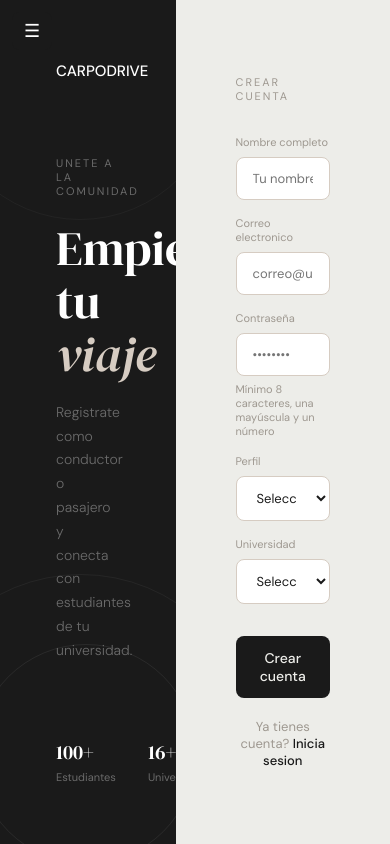
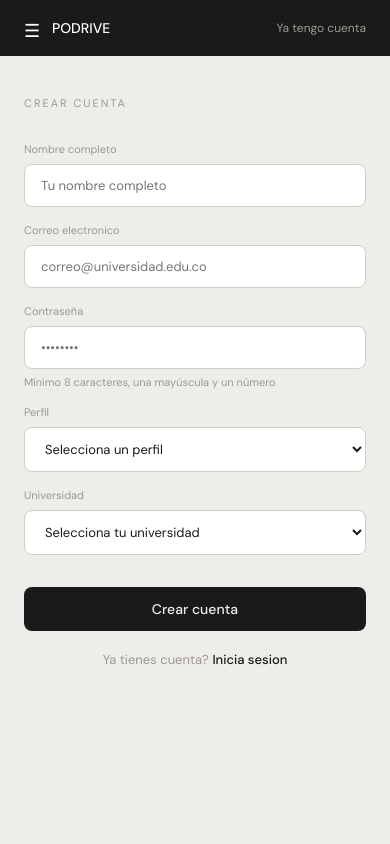
Before and after one commit to carolinapoli1036/Proyecto, a Next.js app: page /register in a window 390 px wide. Built offline with nearby package versions, Linux system fonts and the light colour scheme.

Commit message:
fix: responsive registro y login para móvil

```diff
--- a/app/register/page.tsx
+++ b/app/register/page.tsx
@@ -61,9 +61,31 @@ export default function RegisterPage() {
   };
 
   return (
-    <div style={{ display: 'flex', minHeight: '100vh', flex: 1, fontFamily: sans }}>
+    <div style={{ display: 'flex', minHeight: '100vh', flex: 1, fontFamily: sans, flexDirection: 'column' }}>
 
-      <div style={{ width: '45%', background: '#1a1a1a', padding: '60px 56px', display: 'flex', flexDirection: 'column', justifyContent: 'space-between', position: 'relative', overflow: 'hidden' }}>
+      <style>{`
+        @media (min-width: 769px) {
+          .register-layout { flex-direction: row !important; }
+          .register-left { width: 45% !important; display: flex !important; }
+          .register-right { padding: 60px !important; }
+        }
+        @media (max-width: 768px) {
+          .register-left { display: none !important; }
+          .register-right { padding: 40px 24px !important; align-items: flex-start !important; }
+          .register-mobile-header { display: flex !important; }
+        }
+      `}</style>
+
+      {/* Header solo en móvil */}
+      <div className="register-mobile-header" style={{ display: 'none', background: '#1a1a1a', padding: '0 24px', height: '56px', alignItems: 'center', justifyContent: 'space-between' }}>
+        <a href="/" style={{ fontSize: '14px', fontWeight: 500, color: '#fff', textDecoration: 'none', fontFamily: sans }}>CARPODRIVE</a>
+        <a href="/login" style={{ fontSize: '12px', color: '#9E9890', textDecoration: 'none', fontFamily: sans }}>Ya tengo cuenta</a>
+      </div>
+
+      <div className="register-layout" style={{ display: 'flex', flex: 1, flexDirection: 'column' }}>
+
+        {/* Panel izquierdo — oculto en móvil */}
+        <div className="register-left" style={{ width: '45%', background: '#1a1a1a', padding: '60px 56px', flexDirection: 'column', justifyContent: 'space-between', position: 'relative', overflow: 'hidden', display: 'none' }}>
           <div style={{ position: 'absolute', bottom: '-80px', right: '-80px', width: '350px', height: '350px', borderRadius: '50%', border: '0.5px solid rgba(255,255,255,0.05)' }} />
           <div style={{ position: 'absolute', bottom: '-20px', right: '-20px', width: '220px', height: '220px', borderRadius: '50%', border: '0.5px solid rgba(255,255,255,0.07)' }} />
           <div style={{ position: 'absolute', top: '-60px', left: '-60px', width: '280px', height: '280px', borderRadius: '50%', border: '0.5px solid rgba(255,255,255,0.04)' }} />
@@ -92,7 +114,8 @@ export default function RegisterPage() {
           </div>
         </div>
 
-      <div style={{ flex: 1, background: '#EDEDE9', display: 'flex', alignItems: 'center', justifyContent: 'center', padding: '60px' }}>
+        {/* Panel derecho — formulario */}
+        <div className="register-right" style={{ flex: 1, background: '#EDEDE9', display: 'flex', alignItems: 'center', justifyContent: 'center', padding: '60px' }}>
           <div style={{ width: '100%', maxWidth: '420px' }}>
             <p style={{ fontSize: '11px', color: '#9E9890', letterSpacing: '2px', textTransform: 'uppercase' as const, marginBottom: '32px', fontFamily: sans }}>Crear cuenta</p>
 
@@ -133,6 +156,7 @@ export default function RegisterPage() {
             </div>
 
             {form.perfil === 'conductor' && (
+              <>
                 <div style={{ marginBottom: '16px', background: '#fff', border: '0.5px solid #D6CCC2', borderRadius: '10px', padding: '16px' }}>
                   <p style={{ fontSize: '11px', color: '#9E9890', letterSpacing: '1px', marginBottom: '12px', fontFamily: sans }}>Eres estudiante o docente?</p>
                   <div style={{ display: 'grid', gridTemplateColumns: '1fr 1fr', gap: '10px' }}>
@@ -145,6 +169,14 @@ export default function RegisterPage() {
                     ))}
                   </div>
                 </div>
+
+                <div style={{ marginBottom: '16px', background: 'rgba(214,204,194,0.15)', border: '0.5px solid rgba(214,204,194,0.4)', borderRadius: '10px', padding: '16px 20px' }}>
+                  <p style={{ fontSize: '12px', fontWeight: 500, color: '#1a1a1a', fontFamily: sans, marginBottom: '8px' }}>💰 ¿Cómo ganas como conductor?</p>
+                  <p style={{ fontSize: '12px', color: '#6b6b6b', fontFamily: sans, lineHeight: 1.6 }}>
+                    Cada pasajero que lleves en tu ruta te paga una contribución de <strong style={{ color: '#1a1a1a' }}>$4.000</strong> directamente (efectivo o Nequi/Daviplata). Tú ya vas a la universidad — compartir el viaje te ayuda a cubrir la gasolina.
+                  </p>
+                </div>
+              </>
             )}
 
             <div style={{ marginBottom: '32px' }}>
@@ -191,5 +223,6 @@ export default function RegisterPage() {
           </div>
         </div>
       </div>
+    </div>
   );
 }
```
Lines whose indentation alone changed are shown as unchanged.
